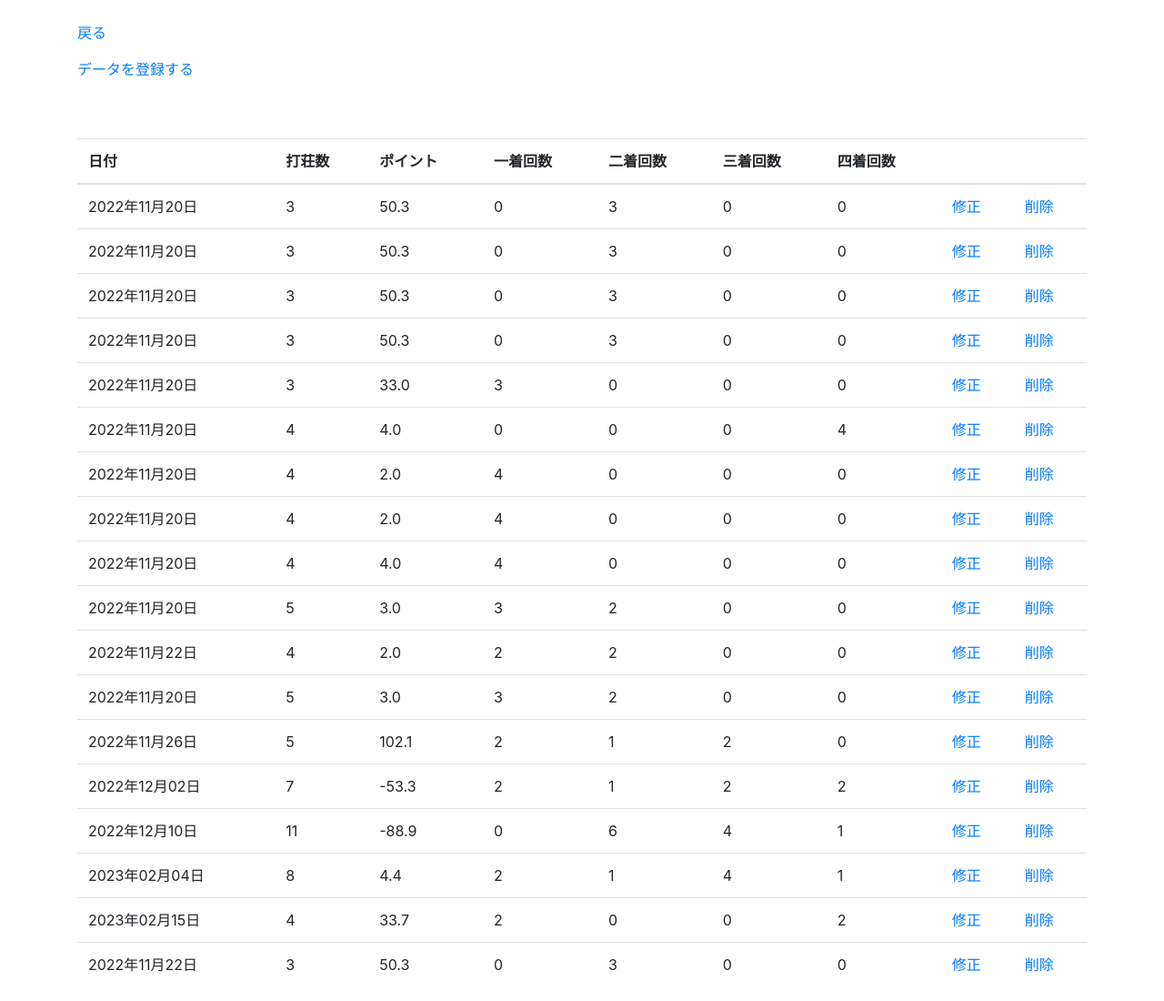
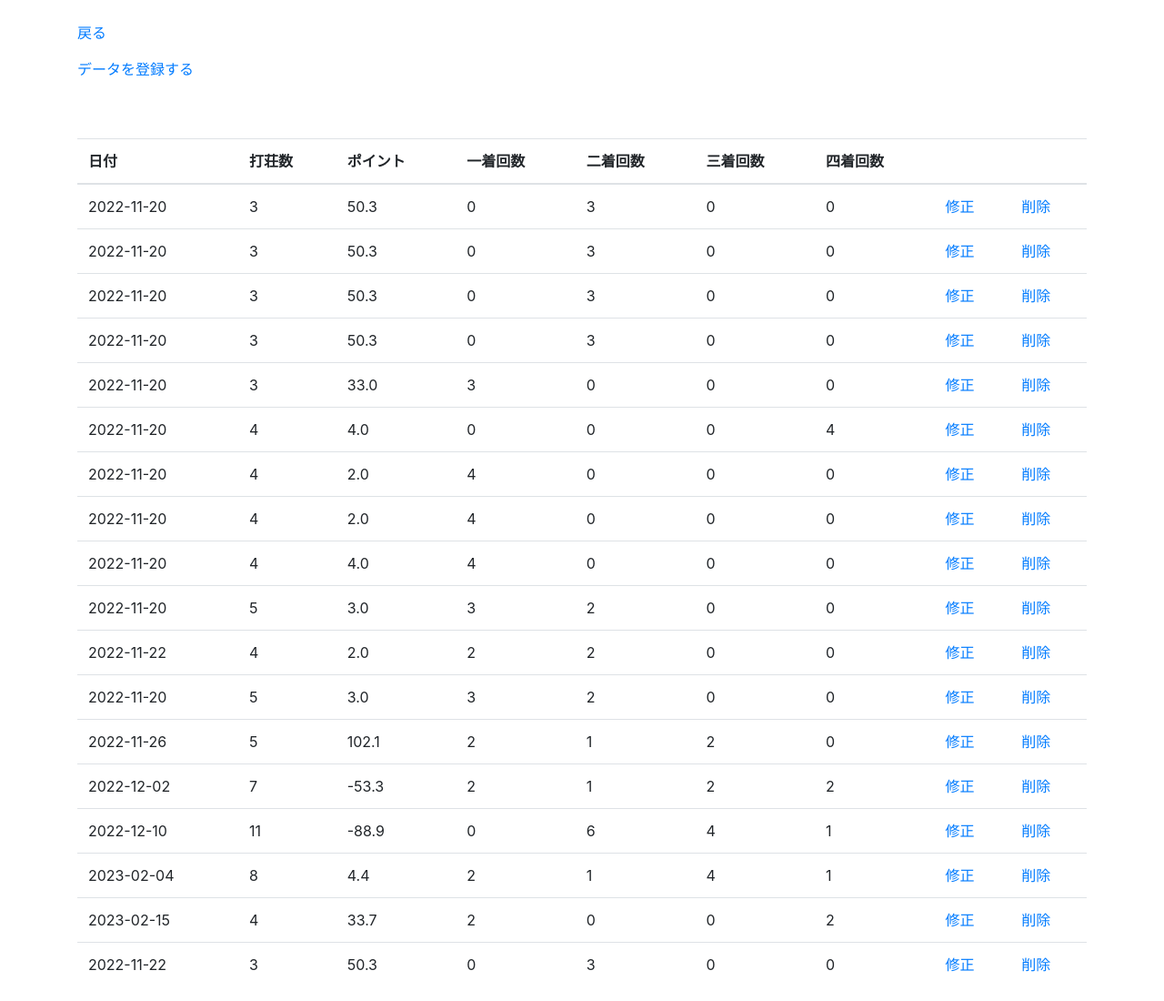
Before and after one commit to kikuchishu00/mahjong, a Django app: template mahjong_stats/templates/show.html in a window 1280 px wide. Shown: the part 56-1156 px from the top of the page at 91% size. Run offline with Django 4.2, Linux system fonts and the light colour scheme; the template is opened without the code that fills it: values that come from a table or form of the project are taken from there, others are empty; data comes from the database, SQL or seed files in the repository; some libraries are stand-ins or nearby versions.

Commit message:
modify show.html

```diff
--- a/mahjong_stats/templates/show.html
+++ b/mahjong_stats/templates/show.html
@@ -21,7 +21,7 @@
   <tbody>
     {% for stats in stats_list %}
     <tr>
-      <td>{{stats.date|date:"Y年m月d日"}}</td>
+      <td>{{stats.date|date:"Y-m-d"}}</td>
       <td>{{stats.counts}}</td>
       <td>{{stats.points}}</td>
       <td>{{stats.first}}</td>
```
